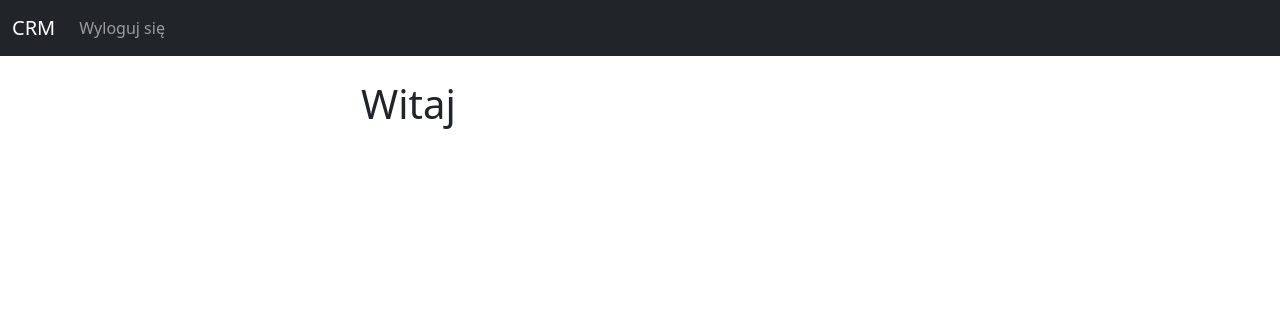
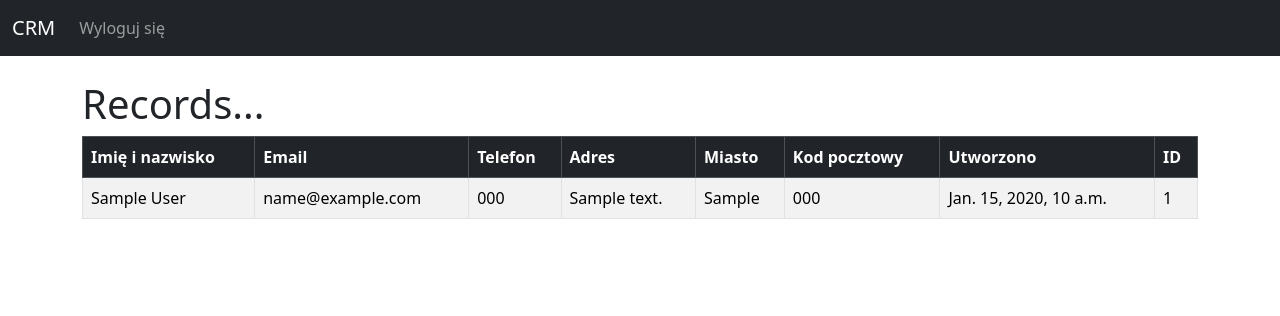
Before and after one commit to julkiea/Django-crm, a Django app: page / in a window 1280 px wide. Shown: the top 316 px of the page. Run offline with Django 5.2, Linux system fonts and the light colour scheme; a user stored in the database is signed in; tables that the repository leaves empty hold one stand-in row (values such as "Sample post").

Commit message:
Create a table with records

```diff
--- a/website/templates/home.html
+++ b/website/templates/home.html
@@ -2,14 +2,52 @@
 
 {% block content %}
 
-<div class = "col-md-6 offset-md-3">
+
 
 {% if user.is_authenticated %}
 
-<h1>Witaj</h1>
+<h1>Records...</h1>
+
+<table class="table table-striped table-hover table-bordered">
+  <thead class="table-dark">
+    <tr>
+      <th scope="col">Imię i nazwisko</th>
+      <th scope="col">Email</th>
+      <th scope="col">Telefon</th>
+      <th scope="col">Adres</th>
+      <th scope="col">Miasto</th>
+      <th scope="col">Kod pocztowy</th>
+      <th scope="col">Utworzono</th>
+      <th scope="col">ID</th>
+    </tr>
+  </thead>
+  <tbody>
+
+      {% if records %}
+        {% for record in records %}
+        <tr>
+          <td>{{ record.first_name }}
+            {{ record.last_name }}</td>
+            <td>{{ record.email }}</td>
+            <td>{{ record.phone }}</td>
+            <td>{{ record.address }}</td>
+            <td>{{ record.city }}</td>
+            <td>{{ record.zipcode }}</td>
+            <td>{{ record.created_at }}</td>
+            <td>{{ record.id }}</td>
+        </tr>
+        {% endfor %}
+
+      {% endif %}
+
+
+
+  </tbody>
+</table>
+
 
 {% else %}
-
+<div class = "col-md-6 offset-md-3">
 <h1>Zaloguj się</h1>
 <br/>
 <form method="POST" action="{% url 'home' %}">
@@ -28,7 +66,7 @@
         <button type="submit" class="btn btn-secondary">Zaloguj się</button>
 
 </form>
-
+</div>
 {% endif %}
 
 {% endblock %}
```
